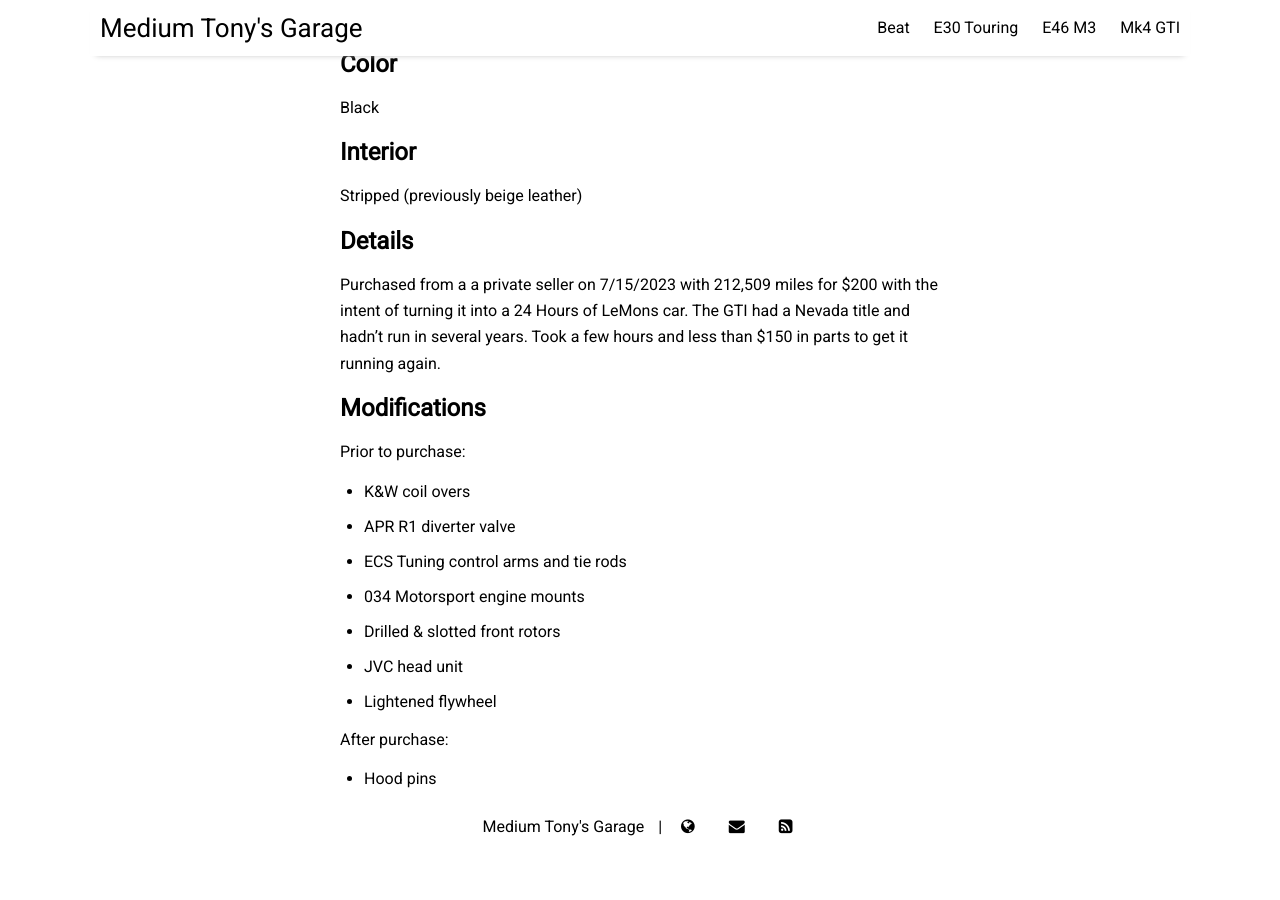
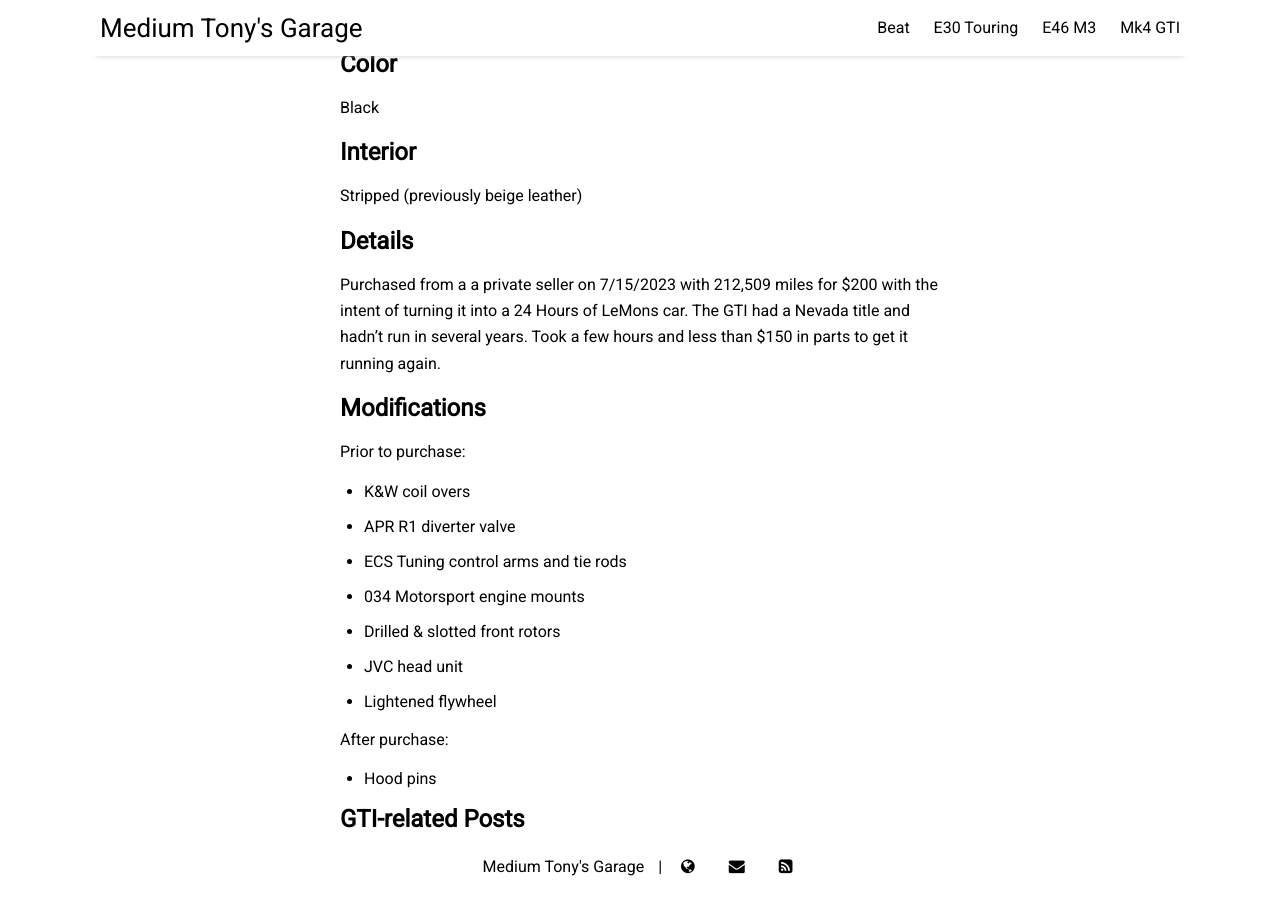
Before and after one commit to prestia/mediumtonys, a Jekyll site: the page built from _posts/2023-8-21-mk4-gti-specs.md, in a window 1280 px wide and 900 px high, scrolled down 765 px. Built offline with Jekyll 4.4.1, drawn with Linux system fonts in a browser that asks for light colours; nearby versions of some CDN libraries; before the commit the page ends 1625 px from its top, so only the background shows below that.

Commit message:
Update 2023-8-21-mk4-gti-specs.md

```diff
--- a/_posts/2023-8-21-mk4-gti-specs.md
+++ b/_posts/2023-8-21-mk4-gti-specs.md
@@ -34,3 +34,13 @@ Prior to purchase:
 
 After purchase:
 * Hood pins
+
+## GTI-related Posts
+
+{% for post in site.posts %}
+  {% if post.categories contains "mk4-gti" %}
+    {% unless post.tags contains "specs" %}
+* [{{ post.title }}]({{ post.url }})
+    {% endunless %}
+  {% endif %}
+{% endfor %}
```
